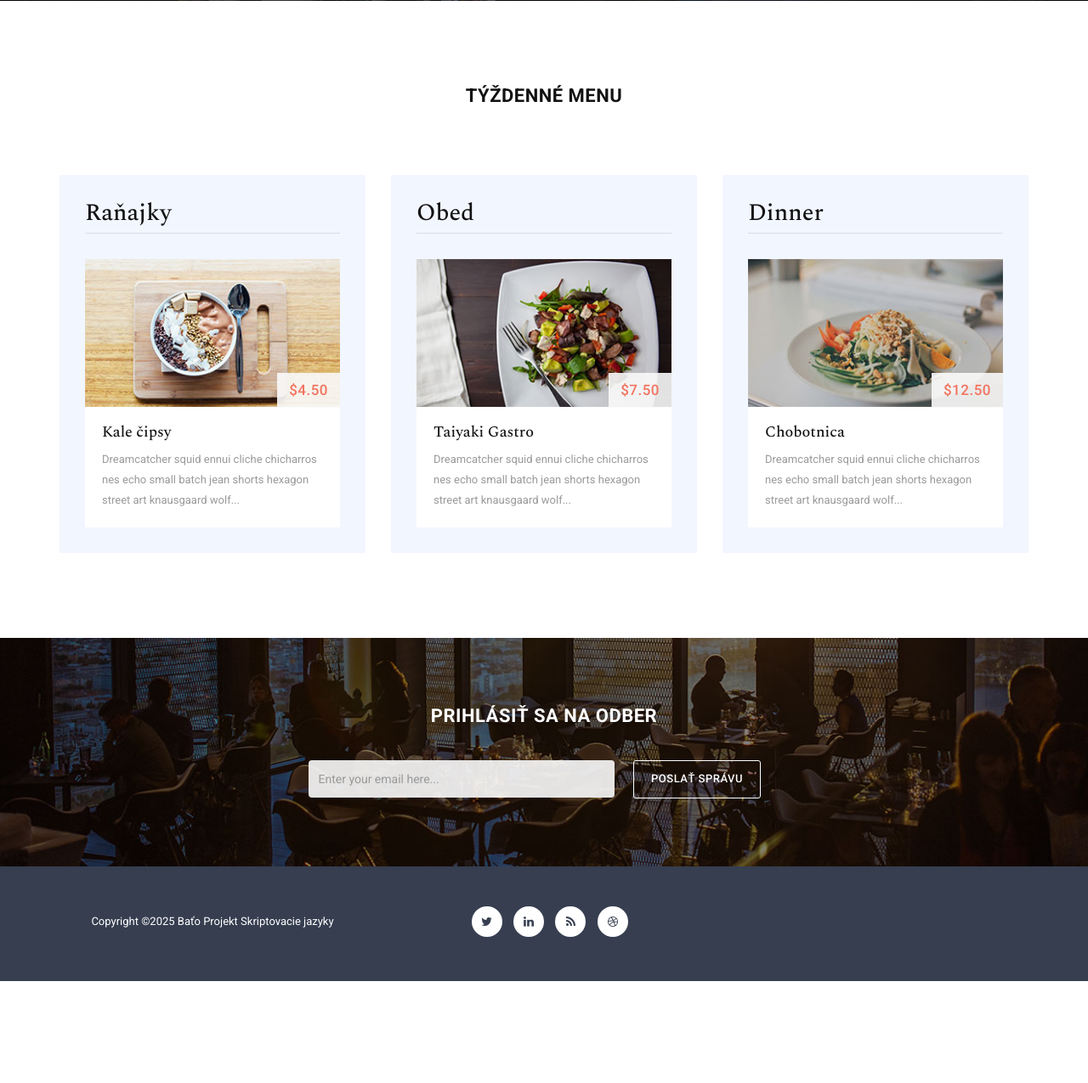
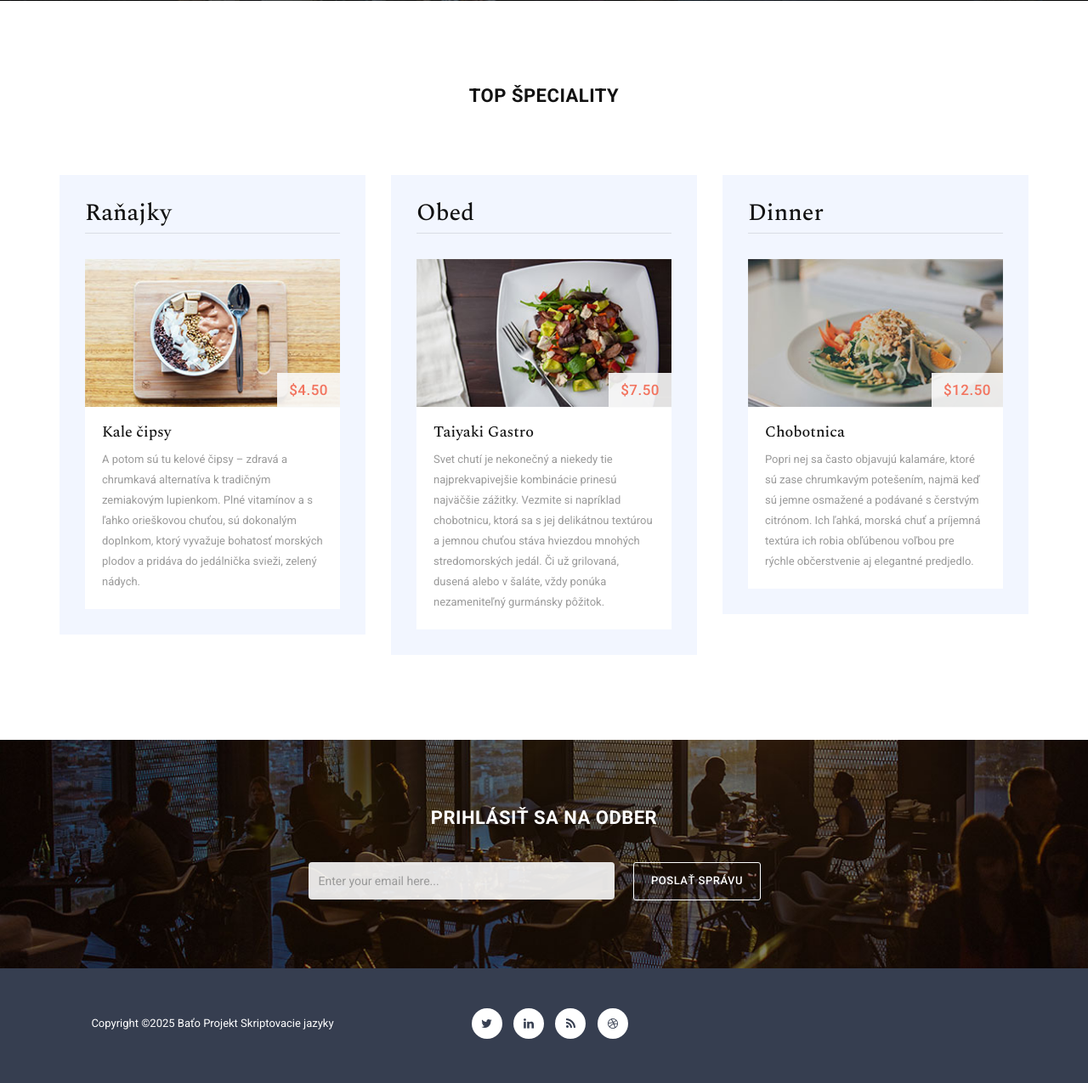
Before and after one commit to GooseBump258/AzijskaRest_cattering_Bato, a PHP site: page / in a window 1280 px wide. Shown: the part 2217-3492 px from the top of the page at 85% size. Before the commit the page ends 3372 px from the top, so only its background shows below. Run offline with PHP 8.4, Linux system fonts and the light colour scheme; some libraries are stand-ins or nearby versions.

Commit message:
Update index.php

```diff
--- a/index.php
+++ b/index.php
@@ -131,7 +131,7 @@ https://templatemo.com/tm-507-victory
         <div class="container">
             <div class="row">
                 <div class="heading">
-                    <h2>Týždenné menu</h2>
+                    <h2>Top špeciality</h2>
                 </div>
             </div>
             <div class="row">
@@ -142,7 +142,9 @@ https://templatemo.com/tm-507-victory
                         <div class="price">$4.50</div>
                         <div class="text-content">
                             <h4>Kale čipsy </h4>
-                            <p>Dreamcatcher squid ennui cliche chicharros nes echo  small batch jean shorts hexagon street art knausgaard wolf...</p>
+                            <p>A potom sú tu kelové čipsy – zdravá a chrumkavá alternatíva k tradičným zemiakovým lupienkom. Plné vitamínov a s ľahko orieškovou chuťou, sú dokonalým doplnkom, ktorý vyvažuje bohatosť morských plodov a pridáva do jedálnička svieži, zelený nádych.
+
+</p>
                         </div>
                     </div>
                 </div>
@@ -153,7 +155,7 @@ https://templatemo.com/tm-507-victory
                         <div class="price">$7.50</div>
                         <div class="text-content">
                             <h4>Taiyaki Gastro </h4>
-                            <p>Dreamcatcher squid ennui cliche chicharros nes echo  small batch jean shorts hexagon street art knausgaard wolf...</p>
+                            <p>Svet chutí je nekonečný a niekedy tie najprekvapivejšie kombinácie prinesú najväčšie zážitky. Vezmite si napríklad chobotnicu, ktorá sa s jej delikátnou textúrou a jemnou chuťou stáva hviezdou mnohých stredomorských jedál. Či už grilovaná, dusená alebo v šaláte, vždy ponúka nezameniteľný gurmánsky pôžitok.</p>
                         </div>
                     </div>
                 </div>
@@ -164,7 +166,7 @@ https://templatemo.com/tm-507-victory
                         <div class="price">$12.50</div>
                         <div class="text-content">
                             <h4>Chobotnica</h4>
-                            <p>Dreamcatcher squid ennui cliche chicharros nes echo  small batch jean shorts hexagon street art knausgaard wolf...</p>
+                            <p>Popri nej sa často objavujú kalamáre, ktoré sú zase chrumkavým potešením, najmä keď sú jemne osmažené a podávané s čerstvým citrónom. Ich ľahká, morská chuť a príjemná textúra ich robia obľúbenou voľbou pre rýchle občerstvenie aj elegantné predjedlo.</p>
                         </div>
                     </div>
                 </div>
```
